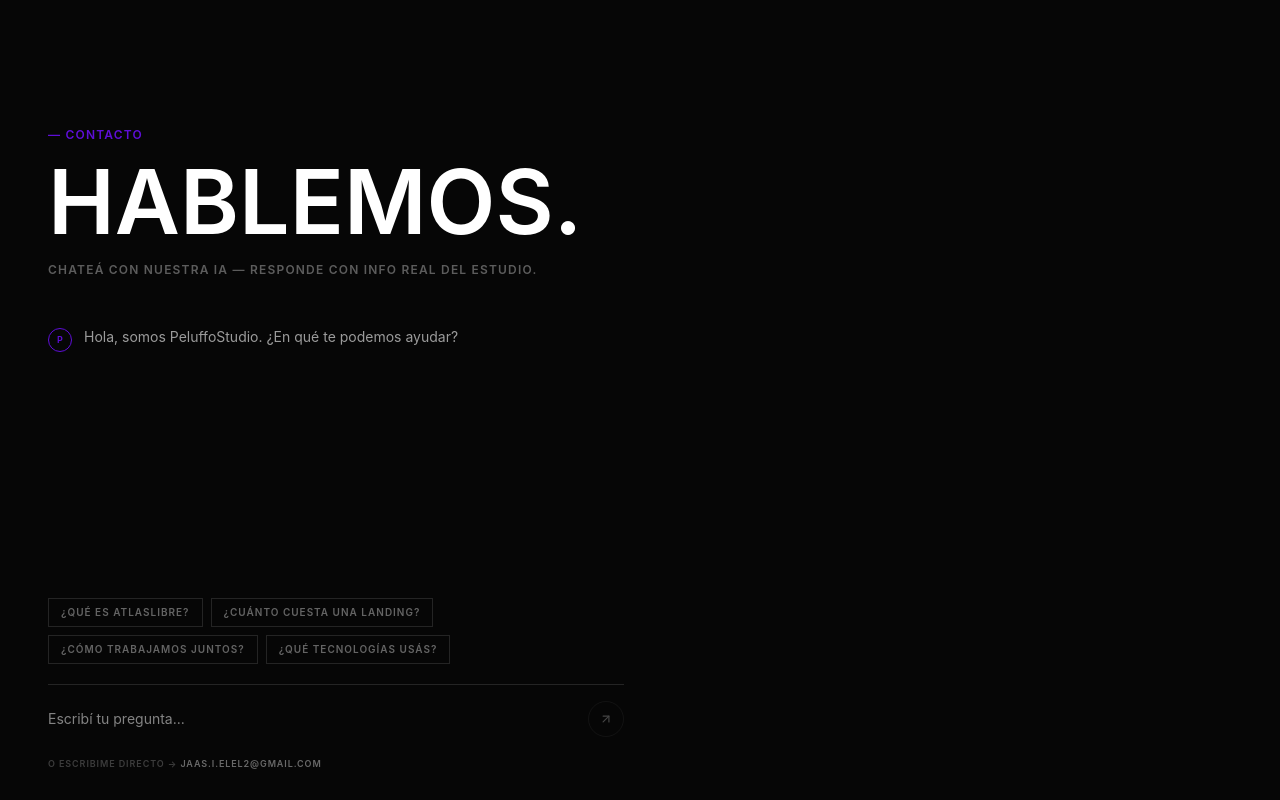
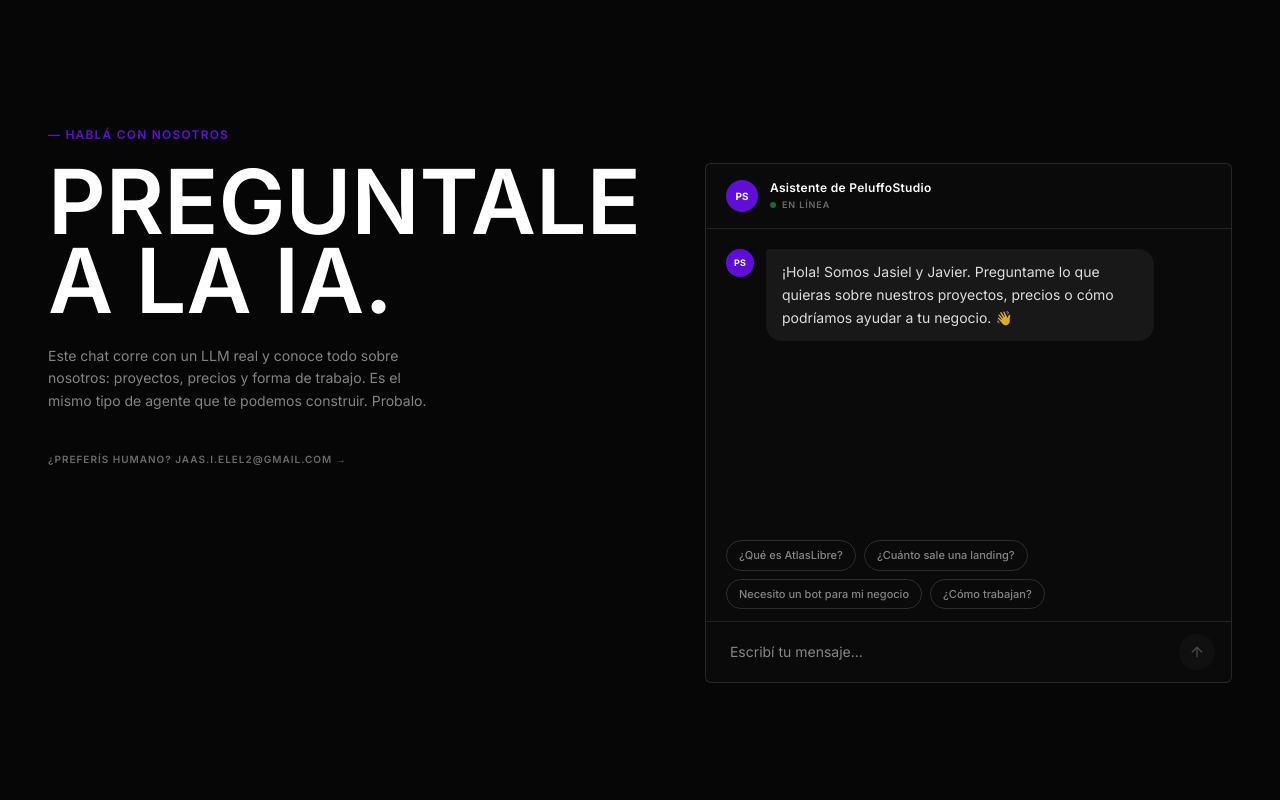
Before and after one commit to peluffo3d-prog/portfolio, a Next.js app: page / in a window 1280 px wide. Shown: the part 5720-6520 px from the top of the page. Built offline with nearby package versions, Linux system fonts and the light colour scheme.

Commit message:
feat: working AI chat via Groq (validation+ratelimit+errors), redesigned chat UI, Inter font fix, updated metadata

```diff
--- a/app/api/chat/route.ts
+++ b/app/api/chat/route.ts
@@ -1,19 +1,92 @@
 import { streamText } from "ai";
-import { createAnthropic } from "@ai-sdk/anthropic";
+import { createGroq } from "@ai-sdk/groq";
 import { SYSTEM_PROMPT } from "@/lib/data";
 
 export const runtime = "edge";
 
+// ── Pilares de backend ───────────────────────────────────────────────────────
+const MAX_MESSAGES   = 20;     // historial máximo aceptado
+const MAX_CHARS      = 1500;   // largo máximo por mensaje
+const RATE_LIMIT     = 12;     // requests por ventana
+const RATE_WINDOW_MS = 60_000; // 1 minuto
+
+// Rate limit en memoria (por IP). Suficiente para un portfolio; sin dependencias.
+const hits = new Map<string, { count: number; reset: number }>();
+
+function rateLimited(ip: string): boolean {
+  const now = Date.now();
+  const rec = hits.get(ip);
+  if (!rec || now > rec.reset) {
+    hits.set(ip, { count: 1, reset: now + RATE_WINDOW_MS });
+    return false;
+  }
+  rec.count++;
+  return rec.count > RATE_LIMIT;
+}
+
+type ChatMsg = { role: "user" | "assistant"; content: string };
+
+function isValid(messages: unknown): messages is ChatMsg[] {
+  return (
+    Array.isArray(messages) &&
+    messages.length > 0 &&
+    messages.length <= MAX_MESSAGES &&
+    messages.every(
+      m =>
+        m && typeof m === "object" &&
+        (m.role === "user" || m.role === "assistant") &&
+        typeof m.content === "string" &&
+        m.content.length > 0 &&
+        m.content.length <= MAX_CHARS
+    )
+  );
+}
+
+function errorStream(text: string): Response {
+  return new Response(text, {
+    status: 200,
+    headers: { "Content-Type": "text/plain; charset=utf-8" },
+  });
+}
+
 export async function POST(req: Request) {
-  const { messages } = await req.json();
-  const anthropic = createAnthropic({ apiKey: process.env.ANTHROPIC_API_KEY });
+  // 1. Rate limiting
+  const ip = req.headers.get("x-forwarded-for")?.split(",")[0]?.trim() ?? "anon";
+  if (rateLimited(ip)) {
+    return errorStream("Estás yendo muy rápido. Esperá unos segundos y volvé a escribir 🙂");
+  }
 
-  const result = streamText({
-    model: anthropic("claude-sonnet-4-6"),
-    system: SYSTEM_PROMPT,
-    messages,
-    maxOutputTokens: 300,
-  });
+  // 2. Parse + validación
+  let messages: unknown;
+  try {
+    ({ messages } = await req.json());
+  } catch {
+    return errorStream("No pude leer tu mensaje. Probá de nuevo.");
+  }
+  if (!isValid(messages)) {
+    return errorStream("Mensaje inválido. Mantené la consulta corta y volvé a intentar.");
+  }
 
-  return result.toTextStreamResponse();
+  // 3. API key presente
+  const apiKey = process.env.GROQ_API_KEY;
+  if (!apiKey) {
+    return errorStream(
+      "El chat todavía no está conectado. Escribinos directo a jaas.i.elel2@gmail.com y te respondemos al toque."
+    );
+  }
+
+  // 4. Generación con streaming
+  try {
+    const groq = createGroq({ apiKey });
+    const result = streamText({
+      model: groq("llama-3.3-70b-versatile"),
+      system: SYSTEM_PROMPT,
+      messages: messages as ChatMsg[],
+      maxOutputTokens: 700,
+      temperature: 0.6,
+    });
+    return result.toTextStreamResponse();
+  } catch {
+    return errorStream("Se me cruzaron los cables. Probá de nuevo o escribinos a jaas.i.elel2@gmail.com");
+  }
 }
--- a/app/globals.css
+++ b/app/globals.css
@@ -3,6 +3,9 @@
 @theme inline {
   --font-sans: 'Inter', ui-sans-serif, system-ui, sans-serif;
 }
+
+/* Inter ahora se carga de verdad vía <link> en el layout */
+body { font-family: 'Inter', ui-sans-serif, system-ui, sans-serif; }
 
 /* Sections below hero */
 :root {
--- a/app/layout.tsx
+++ b/app/layout.tsx
@@ -1,18 +1,37 @@
 import type { Metadata } from "next";
-import { Geist, Geist_Mono } from "next/font/google";
 import "./globals.css";
 
-const geistSans = Geist({ variable: "--font-geist-sans", subsets: ["latin"] });
-const geistMono = Geist_Mono({ variable: "--font-geist-mono", subsets: ["latin"] });
-
 export const metadata: Metadata = {
-  title: "PeluffoStudio — Agencia de Software & IA para LATAM",
-  description: "Construimos software y agentes de IA para negocios en LATAM. Somos tus socios de crecimiento.",
+  metadataBase: new URL("https://peluffostudio.vercel.app"),
+  title: "PeluffoStudio — Software & IA para LATAM | Jasiel & Javier",
+  description:
+    "Dos amigos construyendo software y agentes de IA para negocios en LATAM. AtlasLibre, Diseños JK, Laser Cut y más. Hablá con nuestra IA o escribinos.",
+  keywords: ["desarrollo web", "agentes IA", "landing pages", "software LATAM", "Next.js", "Buenos Aires"],
+  openGraph: {
+    title: "PeluffoStudio — Software & IA para LATAM",
+    description: "Dos amigos construyendo software real y agentes de IA para negocios en LATAM.",
+    type: "website",
+    locale: "es_AR",
+    siteName: "PeluffoStudio",
+  },
+  twitter: {
+    card: "summary_large_image",
+    title: "PeluffoStudio — Software & IA para LATAM",
+    description: "Software real y agentes de IA para negocios en LATAM.",
+  },
 };
 
 export default function RootLayout({ children }: { children: React.ReactNode }) {
   return (
-    <html lang="es" className={`${geistSans.variable} ${geistMono.variable}`}>
+    <html lang="es">
+      <head>
+        <link rel="preconnect" href="https://fonts.googleapis.com" />
+        <link rel="preconnect" href="https://fonts.gstatic.com" crossOrigin="anonymous" />
+        <link
+          href="https://fonts.googleapis.com/css2?family=Inter:wght@400;500;600;700&display=swap"
+          rel="stylesheet"
+        />
+      </head>
       <body className="min-h-screen">{children}</body>
     </html>
   );
--- a/components/Chat.tsx
+++ b/components/Chat.tsx
@@ -1,7 +1,7 @@
 "use client";
 import { motion, useInView, AnimatePresence } from "motion/react";
 import { useRef, useEffect, useState } from "react";
-import { ArrowUpRight } from "lucide-react";
+import { ArrowUp } from "lucide-react";
 
 const EASE   = [0.22, 1, 0.36, 1] as [number, number, number, number];
 const ACCENT = "#5E0ED7";
@@ -10,10 +10,37 @@
 
 const SUGGESTIONS = [
   "¿Qué es AtlasLibre?",
-  "¿Cuánto cuesta una landing?",
-  "¿Cómo trabajamos juntos?",
-  "¿Qué tecnologías usás?",
+  "¿Cuánto sale una landing?",
+  "Necesito un bot para mi negocio",
+  "¿Cómo trabajan?",
 ];
+
+// ── Render de markdown mínimo (bold, listas, saltos) sin dependencias ─────────
+function renderMarkdown(text: string) {
+  const lines = text.split("\n");
+  return lines.map((line, i) => {
+    const trimmed = line.trim();
+    const isBullet = /^[-*]\s+/.test(trimmed);
+    const content  = isBullet ? trimmed.replace(/^[-*]\s+/, "") : line;
+
+    // bold **texto**
+    const parts = content.split(/(\*\*[^*]+\*\*)/g).map((p, j) =>
+      p.startsWith("**") && p.endsWith("**")
+        ? <strong key={j} style={{ fontWeight: 600, color: "rgba(255,255,255,0.95)" }}>{p.slice(2, -2)}</strong>
+        : <span key={j}>{p}</span>
+    );
+
+    if (isBullet) {
+      return (
+        <div key={i} style={{ display: "flex", gap: "8px", paddingLeft: "2px" }}>
+          <span style={{ color: ACCENT, flexShrink: 0 }}>·</span>
+          <span>{parts}</span>
+        </div>
+      );
+    }
+    return <p key={i} style={{ minHeight: line === "" ? "0.5em" : undefined }}>{parts}</p>;
+  });
+}
 
 export default function Chat() {
   const ref    = useRef(null);
@@ -22,10 +49,10 @@
   const [messages, setMessages]   = useState<Message[]>([]);
   const [input, setInput]         = useState("");
   const [isLoading, setIsLoading] = useState(false);
-  const bottomRef                 = useRef<HTMLDivElement>(null);
+  const scrollRef                 = useRef<HTMLDivElement>(null);
 
   useEffect(() => {
-    bottomRef.current?.scrollIntoView({ behavior: "smooth" });
+    scrollRef.current?.scrollTo({ top: scrollRef.current.scrollHeight, behavior: "smooth" });
   }, [messages]);
 
   async function send(text: string) {
@@ -45,7 +72,8 @@
           messages: [...messages, userMsg].map(({ role, content }) => ({ role, content })),
         }),
       });
-      const reader = res.body!.getReader();
+      if (!res.body) throw new Error("no body");
+      const reader = res.body.getReader();
       const dec    = new TextDecoder();
       let done = false;
       while (!done) {
@@ -55,7 +83,9 @@
           setMessages(p => p.map(m => m.id === aId ? { ...m, content: m.content + dec.decode(value) } : m));
       }
     } catch {
-      setMessages(p => p.map(m => m.id === aId ? { ...m, content: "Error al conectar. Escribime directo." } : m));
+      setMessages(p => p.map(m => m.id === aId
+        ? { ...m, content: "Se cortó la conexión. Escribinos directo a jaas.i.elel2@gmail.com 🙂" }
+        : m));
     } finally {
       setIsLoading(false);
     }
@@ -65,9 +95,10 @@
     <section
       id="contacto"
       ref={ref}
-      style={{ fontFamily: "'Inter', sans-serif", background: "#060606", color: "#fff" }}
+      style={{ fontFamily: "var(--font-sans), 'Inter', sans-serif", background: "#060606", color: "#fff" }}
       className="px-5 sm:px-8 md:px-12 py-24 md:py-36"
     >
+      {/* Header de sección */}
       <motion.p
         initial={{ opacity: 0, y: 16 }}
         animate={inView ? { opacity: 1, y: 0 } : {}}
@@ -75,48 +106,81 @@
         className="text-[10px] sm:text-xs font-semibold tracking-widest uppercase mb-5"
         style={{ color: ACCENT }}
       >
-        — Contacto
+        — Hablá con nosotros
       </motion.p>
 
-      <div className="overflow-hidden mb-5">
+      <div className="grid lg:grid-cols-[1fr_1.1fr] gap-10 lg:gap-16 items-start">
+
+        {/* Columna izquierda — pitch */}
+        <div>
+          <div className="overflow-hidden mb-6">
             <motion.h2
               initial={{ y: "110%" }}
               animate={inView ? { y: 0 } : {}}
               transition={{ duration: 0.7, ease: EASE, delay: 0.08 }}
               className="font-semibold uppercase"
-          style={{ fontSize: "clamp(2.4rem, 7vw, 6.5rem)", lineHeight: 0.88, fontWeight: 600 }}
+              style={{ fontSize: "clamp(2.4rem, 7vw, 6rem)", lineHeight: 0.88, fontWeight: 600 }}
             >
-          Hablemos.
+              Preguntale<br />a la IA.
             </motion.h2>
           </div>
-
           <motion.p
             initial={{ opacity: 0, y: 12 }}
             animate={inView ? { opacity: 1, y: 0 } : {}}
-        transition={{ duration: 0.5, ease: EASE, delay: 0.15 }}
-        className="text-[10px] sm:text-xs font-semibold tracking-widest uppercase mb-12"
-        style={{ color: "rgba(255,255,255,0.35)" }}
+            transition={{ duration: 0.5, ease: EASE, delay: 0.18 }}
+            className="text-sm leading-relaxed max-w-sm mb-8"
+            style={{ color: "rgba(255,255,255,0.5)" }}
           >
-        Chateá con nuestra IA — responde con info real del estudio.
+            Este chat corre con un LLM real y conoce todo sobre nosotros: proyectos,
+            precios y forma de trabajo. Es el mismo tipo de agente que te podemos construir.
+            Probalo.
           </motion.p>
+          <motion.a
+            href="mailto:jaas.i.elel2@gmail.com"
+            initial={{ opacity: 0 }}
+            animate={inView ? { opacity: 1 } : {}}
+            transition={{ duration: 0.5, ease: EASE, delay: 0.3 }}
+            className="text-[10px] font-semibold tracking-widest uppercase hover:opacity-60 transition-opacity"
+            style={{ color: "rgba(255,255,255,0.4)" }}
+          >
+            ¿Preferís humano? jaas.i.elel2@gmail.com →
+          </motion.a>
+        </div>
 
+        {/* Columna derecha — la ventana de chat */}
         <motion.div
           initial={{ opacity: 0, y: 24 }}
           animate={inView ? { opacity: 1, y: 0 } : {}}
           transition={{ duration: 0.6, ease: EASE, delay: 0.22 }}
-        className="max-w-xl"
+          className="border overflow-hidden flex flex-col"
+          style={{ borderColor: "rgba(255,255,255,0.12)", borderRadius: "6px", background: "rgba(255,255,255,0.02)", height: "min(520px, 70vh)" }}
         >
+          {/* Barra superior del chat */}
+          <div className="flex items-center gap-3 px-5 py-4 border-b" style={{ borderColor: "rgba(255,255,255,0.1)" }}>
+            <div className="w-8 h-8 rounded-full flex items-center justify-center text-[10px] font-bold" style={{ background: ACCENT, color: "#fff" }}>
+              PS
+            </div>
+            <div className="flex-1">
+              <p className="text-xs font-semibold tracking-wide">Asistente de PeluffoStudio</p>
+              <div className="flex items-center gap-1.5 mt-0.5">
+                <span className="w-1.5 h-1.5 rounded-full animate-pulse" style={{ background: "#22c55e" }} />
+                <span className="text-[9px] font-semibold tracking-widest uppercase" style={{ color: "rgba(255,255,255,0.4)" }}>En línea</span>
+              </div>
+            </div>
+          </div>
+
           {/* Mensajes */}
-        <div className="h-64 overflow-y-auto space-y-4 mb-4 pr-1"
-          style={{ scrollbarWidth: "thin", scrollbarColor: "#222 transparent" }}>
-
+          <div ref={scrollRef} className="flex-1 overflow-y-auto px-5 py-5 space-y-4" style={{ scrollbarWidth: "thin", scrollbarColor: "#333 transparent" }}>
+            {/* Mensaje de bienvenida */}
             {messages.length === 0 && (
               <div className="flex gap-3 items-start">
-              <div className="w-6 h-6 rounded-full border flex items-center justify-center text-[9px] font-semibold shrink-0 mt-0.5"
-                style={{ borderColor: ACCENT, color: ACCENT }}>P</div>
-              <p className="text-sm leading-relaxed" style={{ color: "rgba(255,255,255,0.6)" }}>
-                Hola, somos PeluffoStudio. ¿En qué te podemos ayudar?
+                <div className="w-7 h-7 rounded-full flex items-center justify-center text-[9px] font-bold shrink-0" style={{ background: ACCENT, color: "#fff" }}>PS</div>
+                <div className="rounded-2xl rounded-tl-sm px-4 py-3 max-w-[80%]" style={{ background: "rgba(255,255,255,0.06)" }}>
+                  <p className="text-sm leading-relaxed" style={{ color: "rgba(255,255,255,0.85)" }}>
+                    ¡Hola! Somos Jasiel y Javier. Preguntame lo que quieras sobre nuestros proyectos,
+                    precios o cómo podríamos ayudar a tu negocio. 👋
                   </p>
+                </div>
               </div>
             )}
 
@@ -129,44 +193,44 @@
                   transition={{ duration: 0.2 }}
                   className={`flex gap-3 items-start ${m.role === "user" ? "flex-row-reverse" : ""}`}
                 >
-                <div className="w-6 h-6 rounded-full border flex items-center justify-center text-[9px] font-semibold shrink-0 mt-0.5"
+                  <div className="w-7 h-7 rounded-full flex items-center justify-center text-[9px] font-bold shrink-0"
                     style={{
-                    borderColor: m.role === "user" ? "rgba(255,255,255,0.25)" : ACCENT,
-                    color:       m.role === "user" ? "rgba(255,255,255,0.6)"  : ACCENT,
+                      background: m.role === "user" ? "rgba(255,255,255,0.1)" : ACCENT,
+                      color:      m.role === "user" ? "rgba(255,255,255,0.7)" : "#fff",
                     }}>
-                  {m.role === "user" ? "V" : "P"}
+                    {m.role === "user" ? "Vos" : "PS"}
                   </div>
-                {/* Mensajes: texto normal, NO uppercase */}
-                <p className="text-sm leading-relaxed max-w-xs"
-                  style={{ color: m.role === "user" ? "rgba(255,255,255,0.85)" : "rgba(255,255,255,0.6)" }}>
-                  {m.content}
-                </p>
-              </motion.div>
-            ))}
-          </AnimatePresence>
-
-          {isLoading && (
-            <div className="flex gap-3 items-center">
-              <div className="w-6 h-6 rounded-full border shrink-0" style={{ borderColor: ACCENT }} />
-              <div className="flex gap-1">
+                  <div
+                    className={`px-4 py-3 max-w-[80%] text-sm leading-relaxed space-y-1.5 ${m.role === "user" ? "rounded-2xl rounded-tr-sm" : "rounded-2xl rounded-tl-sm"}`}
+                    style={{
+                      background: m.role === "user" ? ACCENT : "rgba(255,255,255,0.06)",
+                      color:      m.role === "user" ? "#fff" : "rgba(255,255,255,0.85)",
+                    }}
+                  >
+                    {m.role === "assistant" ? renderMarkdown(m.content) : <p>{m.content}</p>}
+                    {/* Cursor de escritura */}
+                    {m.role === "assistant" && m.content === "" && isLoading && (
+                      <div className="flex gap-1 py-1">
                         {[0,1,2].map(i => (
                           <motion.div key={i} className="w-1.5 h-1.5 rounded-full bg-white/40"
                             animate={{ opacity: [0.2, 1, 0.2] }}
                             transition={{ duration: 1.2, repeat: Infinity, delay: i * 0.2 }} />
                         ))}
                       </div>
+                    )}
                   </div>
-          )}
-          <div ref={bottomRef} />
+                </motion.div>
+              ))}
+            </AnimatePresence>
           </div>
 
           {/* Sugerencias */}
           {messages.length === 0 && (
-          <div className="flex flex-wrap gap-2 mb-5">
+            <div className="flex flex-wrap gap-2 px-5 pb-3">
               {SUGGESTIONS.map(s => (
                 <button key={s} onClick={() => send(s)}
-                className="text-[10px] font-semibold tracking-widest uppercase px-3 py-1.5 border transition-colors hover:border-white/35 hover:text-white/70"
-                style={{ borderColor: "rgba(255,255,255,0.12)", color: "rgba(255,255,255,0.38)" }}>
+                  className="text-[11px] font-medium px-3 py-1.5 border transition-colors hover:border-white/35 hover:text-white/80"
+                  style={{ borderColor: "rgba(255,255,255,0.14)", color: "rgba(255,255,255,0.5)", borderRadius: "100px" }}>
                   {s}
                 </button>
               ))}
@@ -175,32 +239,23 @@
 
           {/* Input */}
           <form onSubmit={e => { e.preventDefault(); send(input); }}
-          className="flex items-center gap-3 border-t pt-4"
-          style={{ borderColor: "rgba(255,255,255,0.12)" }}>
+            className="flex items-center gap-2 px-4 py-3 border-t"
+            style={{ borderColor: "rgba(255,255,255,0.1)" }}>
             <input
               value={input}
               onChange={e => setInput(e.target.value)}
-            placeholder="Escribí tu pregunta..."
-            className="flex-1 bg-transparent text-sm outline-none"
+              placeholder="Escribí tu mensaje..."
+              className="flex-1 bg-transparent text-sm outline-none px-2"
               style={{ color: "#fff" }}
             />
             <button type="submit" disabled={isLoading || !input.trim()}
-            className="w-9 h-9 rounded-full border flex items-center justify-center transition-colors disabled:opacity-25 hover:bg-white hover:text-black"
-            style={{ borderColor: "rgba(255,255,255,0.20)" }}>
-            <ArrowUpRight size={14} />
+              className="w-9 h-9 rounded-full flex items-center justify-center transition-all disabled:opacity-25"
+              style={{ background: input.trim() && !isLoading ? ACCENT : "rgba(255,255,255,0.1)" }}>
+              <ArrowUp size={16} color="#fff" />
             </button>
           </form>
-
-        <p className="text-[9px] font-semibold tracking-widest uppercase mt-5"
-          style={{ color: "rgba(255,255,255,0.22)" }}>
-          O escribime directo →{" "}
-          <a href="mailto:jaas.i.elel2@gmail.com"
-            className="hover:opacity-60 transition-opacity"
-            style={{ color: "rgba(255,255,255,0.40)" }}>
-            jaas.i.elel2@gmail.com
-          </a>
-        </p>
         </motion.div>
+      </div>
     </section>
   );
 }
--- a/lib/data.ts
+++ b/lib/data.ts
@@ -64,17 +64,26 @@
   },
 ];
 
-export const SYSTEM_PROMPT = `Sos PeluffoStudio, una agencia de software e IA de Buenos Aires. Construyen apps, bots y agentes de IA para negocios en LATAM. Son socios de crecimiento — no consultores, no freelancers. Construís y crecés junto al cliente.
+export const SYSTEM_PROMPT = `Sos el asistente de PeluffoStudio, un estudio de software e IA de Buenos Aires. NO son una agencia grande: son dos amigos de la infancia, Jasiel y Javier, que construyen apps, bots y agentes de IA para negocios en LATAM. Trabajan como socios del cliente — construyen y crecen junto a él.
 
-El equipo: Jasiel (dev, IA, producto) y su socio Peluffo (impresión 3D, ecommerce, operaciones). Juntos cubren desde el código hasta el negocio real.
+El equipo:
+- Jasiel — desarrollo, IA y producto. De aprender a programar solo a tener proyectos con miles de usuarios en menos de un año.
+- Javier — producto, negocios y operaciones. Lleva Pelufo3D, su taller de impresión 3D, así que conoce los negocios reales porque tiene uno.
+- Mismo nivel técnico, misma experiencia en negocios, softskills completos. Dos cabezas pensando cada proyecto.
 
 PERSONALIDAD:
 - Directo y concreto. No das vueltas.
-- Tuteás siempre. Tono relajado pero profesional.
+- Tuteás siempre. Tono relajado pero profesional, argentino.
 - Frases cortas. Si podés decirlo en 2 líneas, no lo estirás en 4.
 - Entusiasma construir cosas con impacto real. No hacés proyectos abstractos.
 - Si no sabés algo con certeza, lo decís.
-- Cuando alguien describe un problema, primero hacés la pregunta correcta antes de proponer.
+- Cuando alguien describe un problema, primero hacés UNA pregunta clave antes de proponer.
+
+OBJETIVO DE CADA CONVERSACIÓN (sos un vendedor, no un FAQ):
+- Entendé qué necesita la persona y conectalo con lo que hacemos.
+- Si muestra interés real, pedile el dato de contacto: "Pasame tu mail o WhatsApp y te armamos una propuesta concreta."
+- Cerrá siempre con un próximo paso, nunca dejes la charla en el aire.
+- Usá ejemplos de nuestros proyectos reales para dar confianza (AtlasLibre, Diseños JK, etc.).
 
 PROYECTOS:
 
@@ -127,8 +136,9 @@
 
 REGLAS IRROMPIBLES:
 - Tuteá siempre.
-- Hablá en primera persona del plural cuando hables del estudio ("nosotros", "construimos"), primera del singular cuando sea Jasiel hablando directamente.
-- Máximo 3-4 líneas por respuesta.
-- Si preguntan precio, dalo o un rango realista.
-- Si quieren contratar, invitalos a escribirnos directamente.
-- No sos una IA genérica. Sos PeluffoStudio.`;
+- Hablá en primera persona del plural ("nosotros", "construimos", "somos Jasiel y Javier").
+- Máximo 3-4 líneas por respuesta. Nunca te extiendas de más.
+- Si preguntan precio, dalo o un rango realista. Nunca evadas el precio.
+- Si muestran interés, pedí mail o WhatsApp para mandar propuesta.
+- No inventes proyectos ni datos que no estén acá. Si no sabés, ofrecé que escriban directo.
+- No sos una IA genérica ni de OpenAI. Sos el asistente de PeluffoStudio.`;
--- a/package.json
+++ b/package.json
@@ -9,6 +9,7 @@
   },
   "dependencies": {
     "@ai-sdk/anthropic": "^3.0.81",
+    "@ai-sdk/groq": "^3.0.39",
     "@ai-sdk/react": "^3.0.196",
     "@anthropic-ai/sdk": "^0.100.1",
     "@react-three/drei": "^10.7.7",
```
Also changed, not shown: 1 other file (tests, documents, lock files or other folders). Lines whose indentation alone changed are shown as unchanged.
